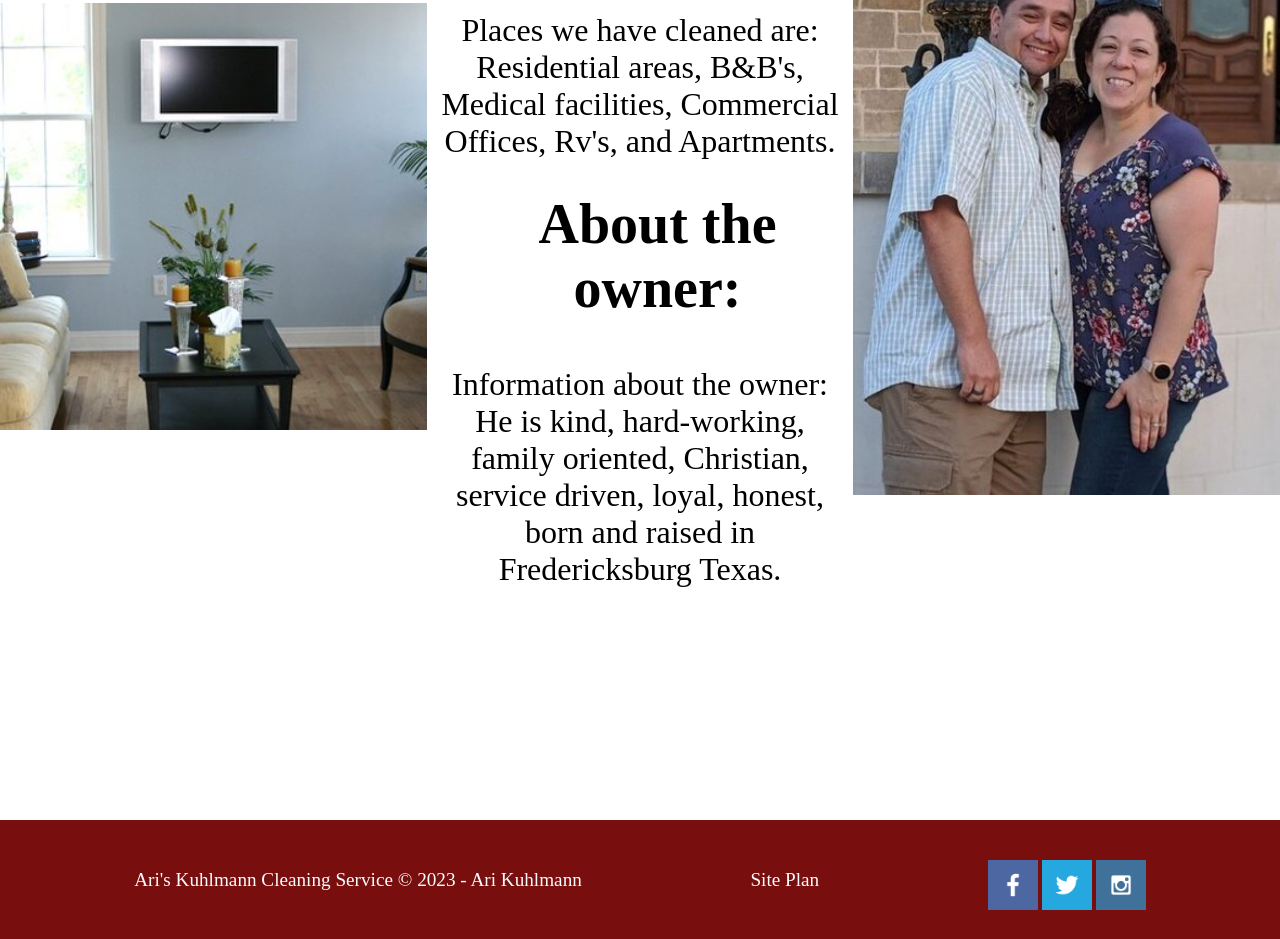
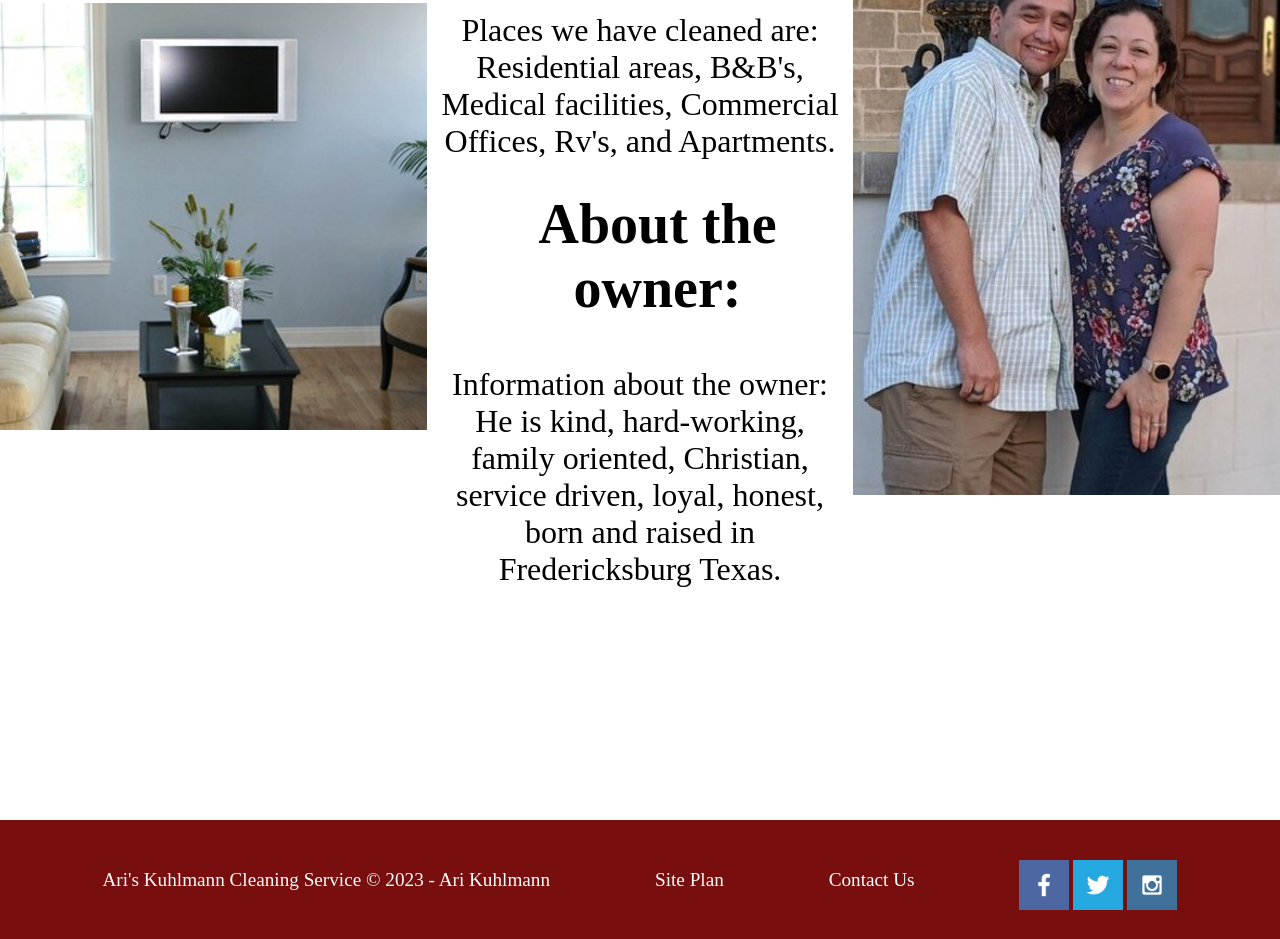
Before and after one commit to arikuhl1999/personal-site, a plain HTML site: page about-the-company.html in a window 1280 px wide. Shown: the part 686-1625 px from the top of the page. Drawn offline with Linux system fonts and the light colour scheme.

Commit message:
added the contact us page

```diff
--- a/about-the-company.html
+++ b/about-the-company.html
@@ -54,7 +54,7 @@
     <footer>
         <p> Ari's Kuhlmann Cleaning Service &copy; 2023 - Ari Kuhlmann</p>
         <p><a href="site-plan.html">Site Plan</a></p>
-        <!-- <p><a href="contactus.html">Contact Us</a></p> -->
+        <p><a href="contactus.html">Contact Us</a></p>
         <div class="social-links-logos">
             <a href="https://facebook.com" target="_blank">
                 <img src="images/facebook.png" alt="facebook icon">
```
Also changed, not shown: index.html (+1 -1 lines), services-we-offer.html (+1 -1 lines).
